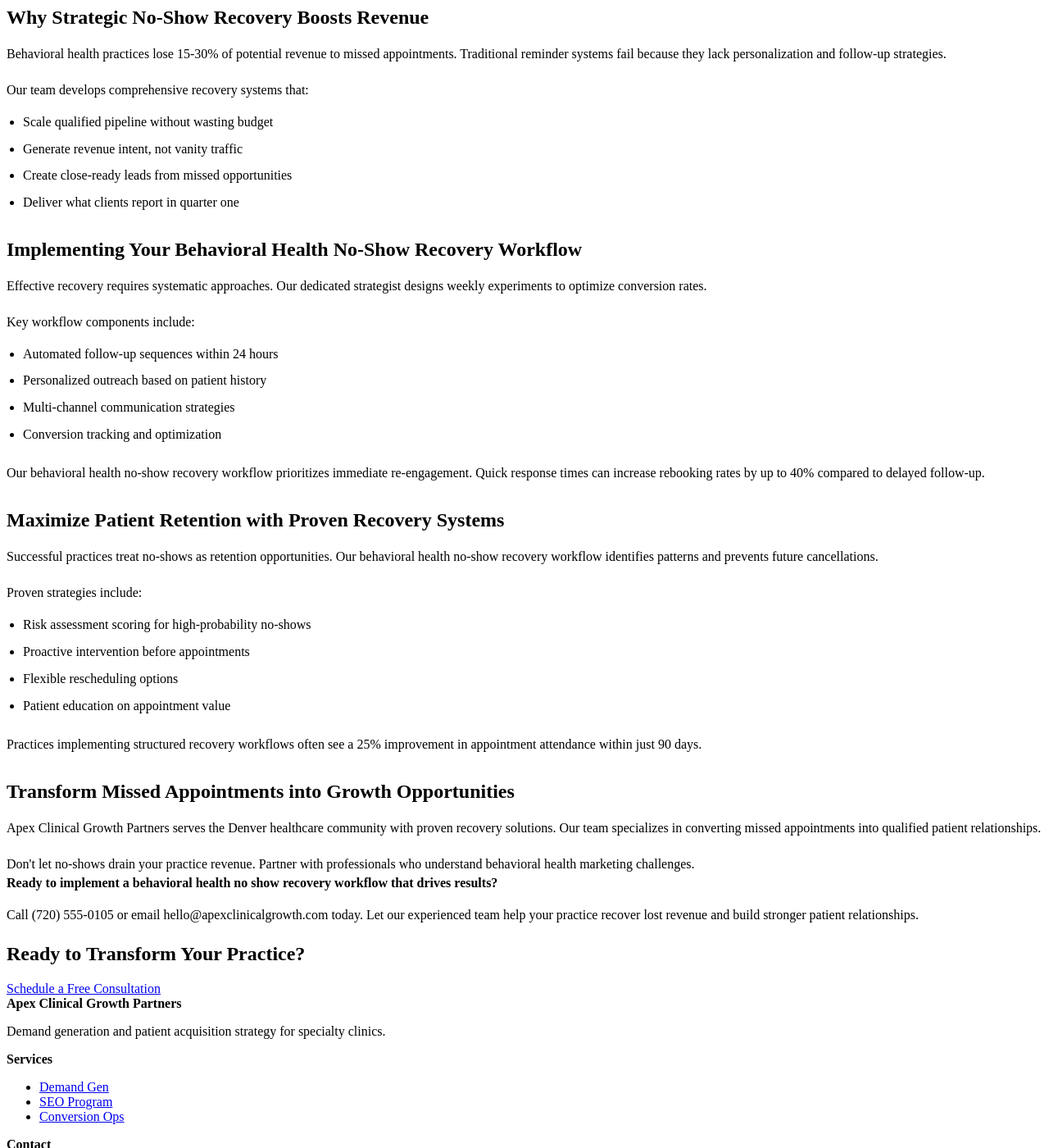
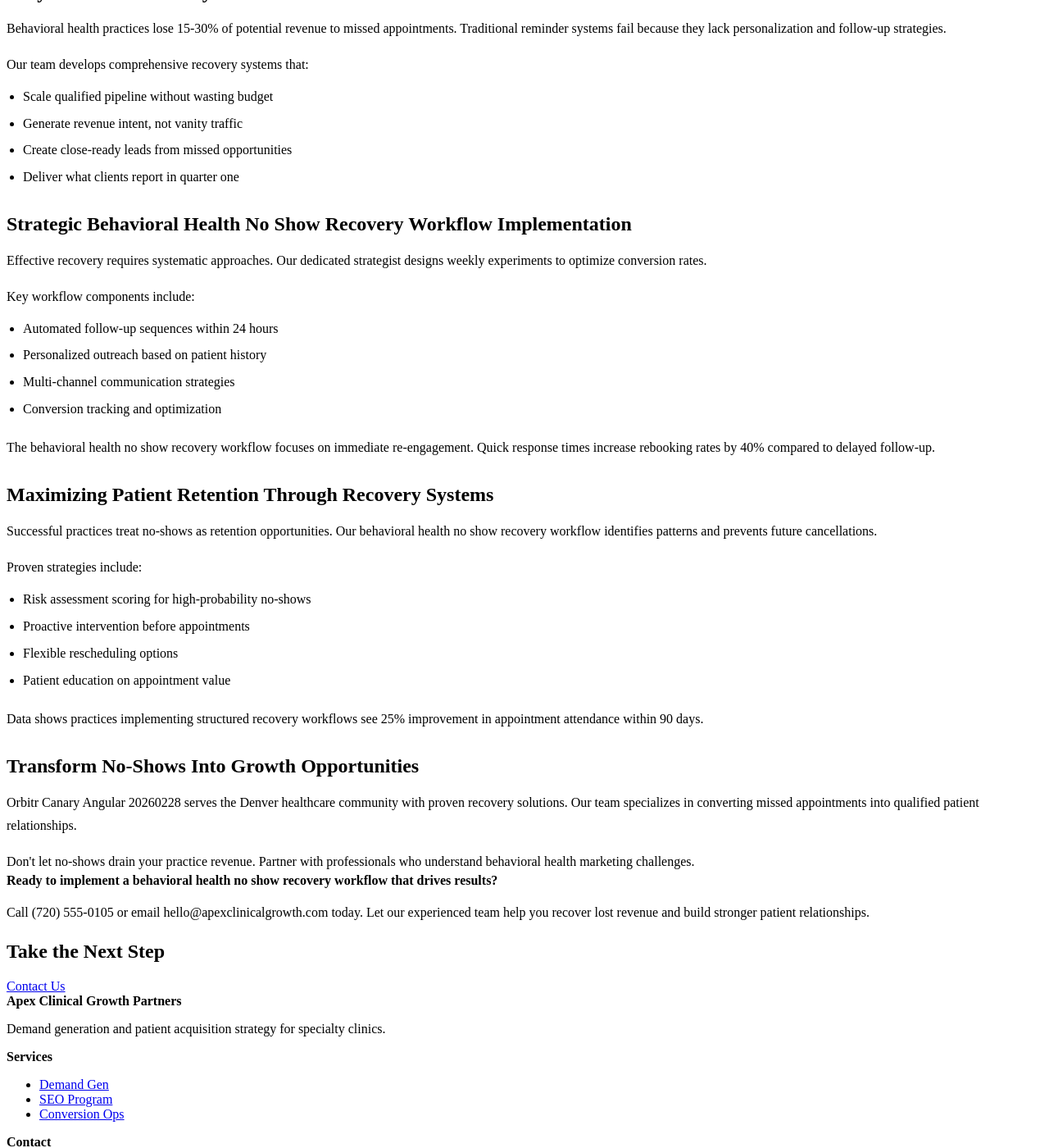
Before and after one commit to prjctlphbt/orbitr-canary-angular-20260228, a Jekyll site: the page angular-behavioral-noshow-20260228144655.html, which Jekyll copies as it is, in a window 1280 px wide and 1400 px high, scrolled down 284 px. Shown: the whole window at 82% size. Built offline with Jekyll 4.4.1, drawn with Linux system fonts in a browser that asks for light colours; some of the changed text lies outside the part shown.

Commit message:
Rollback: Revert changes to angular-behavioral-noshow-20260228144655.html

```diff
--- a/angular-behavioral-noshow-20260228144655.html
+++ b/angular-behavioral-noshow-20260228144655.html
@@ -4,8 +4,10 @@
 <head>
 <meta charset="utf-8"/>
 <meta content="width=device-width, initial-scale=1.0" name="viewport"/>
-<meta content="Boost revenue and patient retention in 2026 with Apex Clinical Growth Partners' proven behavioral health no-show recovery workflows. Optimize your practice's growth today." name="description"/>
-<title>Behavioral Health No Show Recovery: Boost Revenue &amp; Patient Retention | Apex Clinical Growth Partners</title>
+<meta content="Reduce missed appointments in behavioral health. Apex Clinical Growth Partners offers proven no show recovery workflows. Optimize your practice today.
+
+Characte" name="description"/>
+<title>Behavioral Health No Show Recovery Workflow Solutions</title>
 <style>
 
 
@@ -103,14 +105,14 @@
 <section class="page-hero landing-hero">
 <div class="container">
 <h1>Behavioral Health No Show Recovery Workflow Solutions</h1>
-<a class="cta" href="/contact/">Contact Us</a>
+<a class="cta" href="/services/">Contact Us</a>
 </div>
 </section>
 <section class="landing-content">
 <div class="container orbitr-generated-content">
-<h2>Unlock Growth with Behavioral Health No Show Recovery</h2>
-<p>Missed appointments cost behavioral health practices thousands in lost revenue each month. A strategic behavioral health no-show recovery workflow transforms these challenges into growth opportunities. Apex Clinical Growth Partners helps Denver practices convert missed appointments into qualified leads.</p>
-<h2>Why Strategic No-Show Recovery Boosts Revenue</h2>
+<h1>Behavioral Health No Show Recovery Workflow Solutions</h1>
+<p>Missed appointments cost behavioral health practices thousands in lost revenue each month. A strategic behavioral health no show recovery workflow transforms these challenges into growth opportunities. Orbitr Canary Angular 20260228 helps Denver practices convert missed appointments into qualified leads.</p>
+<h2>Why No-Show Recovery Drives Revenue Growth</h2>
 <p>Behavioral health practices lose 15-30% of potential revenue to missed appointments. Traditional reminder systems fail because they lack personalization and follow-up strategies.</p>
 <p>Our team develops comprehensive recovery systems that:</p>
 <ul>
@@ -119,7 +121,7 @@
 <li>Create close-ready leads from missed opportunities</li>
 <li>Deliver what clients report in quarter one</li>
 </ul>
-<h2>Implementing Your Behavioral Health No-Show Recovery Workflow</h2>
+<h2>Strategic Behavioral Health No Show Recovery Workflow Implementation</h2>
 <p>Effective recovery requires systematic approaches. Our dedicated strategist designs weekly experiments to optimize conversion rates.</p>
 <p>Key workflow components include:</p>
 <ul>
@@ -128,9 +130,9 @@
 <li>Multi-channel communication strategies</li>
 <li>Conversion tracking and optimization</li>
 </ul>
-<p>Our behavioral health no-show recovery workflow prioritizes immediate re-engagement. Quick response times can increase rebooking rates by up to 40% compared to delayed follow-up.</p>
-<h2>Maximize Patient Retention with Proven Recovery Systems</h2>
-<p>Successful practices treat no-shows as retention opportunities. Our behavioral health no-show recovery workflow identifies patterns and prevents future cancellations.</p>
+<p>The behavioral health no show recovery workflow focuses on immediate re-engagement. Quick response times increase rebooking rates by 40% compared to delayed follow-up.</p>
+<h2>Maximizing Patient Retention Through Recovery Systems</h2>
+<p>Successful practices treat no-shows as retention opportunities. Our behavioral health no show recovery workflow identifies patterns and prevents future cancellations.</p>
 <p>Proven strategies include:</p>
 <ul>
 <li>Risk assessment scoring for high-probability no-shows</li>
@@ -138,18 +140,18 @@
 <li>Flexible rescheduling options</li>
 <li>Patient education on appointment value</li>
 </ul>
-<p>Practices implementing structured recovery workflows often see a 25% improvement in appointment attendance within just 90 days.</p>
-<h2>Transform Missed Appointments into Growth Opportunities</h2>
-<p>Apex Clinical Growth Partners serves the Denver healthcare community with proven recovery solutions. Our team specializes in converting missed appointments into qualified patient relationships.</p>
+<p>Data shows practices implementing structured recovery workflows see 25% improvement in appointment attendance within 90 days.</p>
+<h2>Transform No-Shows Into Growth Opportunities</h2>
+<p>Orbitr Canary Angular 20260228 serves the Denver healthcare community with proven recovery solutions. Our team specializes in converting missed appointments into qualified patient relationships.</p>
 <p>Don't let no-shows drain your practice revenue. Partner with professionals who understand behavioral health marketing challenges.</p>
 <strong>Ready to implement a behavioral health no show recovery workflow that drives results?</strong>
-<p>Call (720) 555-0105 or email hello@apexclinicalgrowth.com today. Let our experienced team help your practice recover lost revenue and build stronger patient relationships.</p>
+<p>Call (720) 555-0105 or email hello@apexclinicalgrowth.com today. Let our experienced team help you recover lost revenue and build stronger patient relationships.</p>
 </div>
 </section>
 <section class="landing-cta">
 <div class="container">
-<h2>Ready to Transform Your Practice?</h2>
-<a class="cta" href="/contact/">Schedule a Free Consultation</a>
+<h2>Take the Next Step</h2>
+<a class="cta" href="/services/">Contact Us</a>
 </div>
 </section>
 </main>
```
Also changed, not shown: other parts of angular-behavioral-noshow-20260228144655.html (+10 -0 lines).
